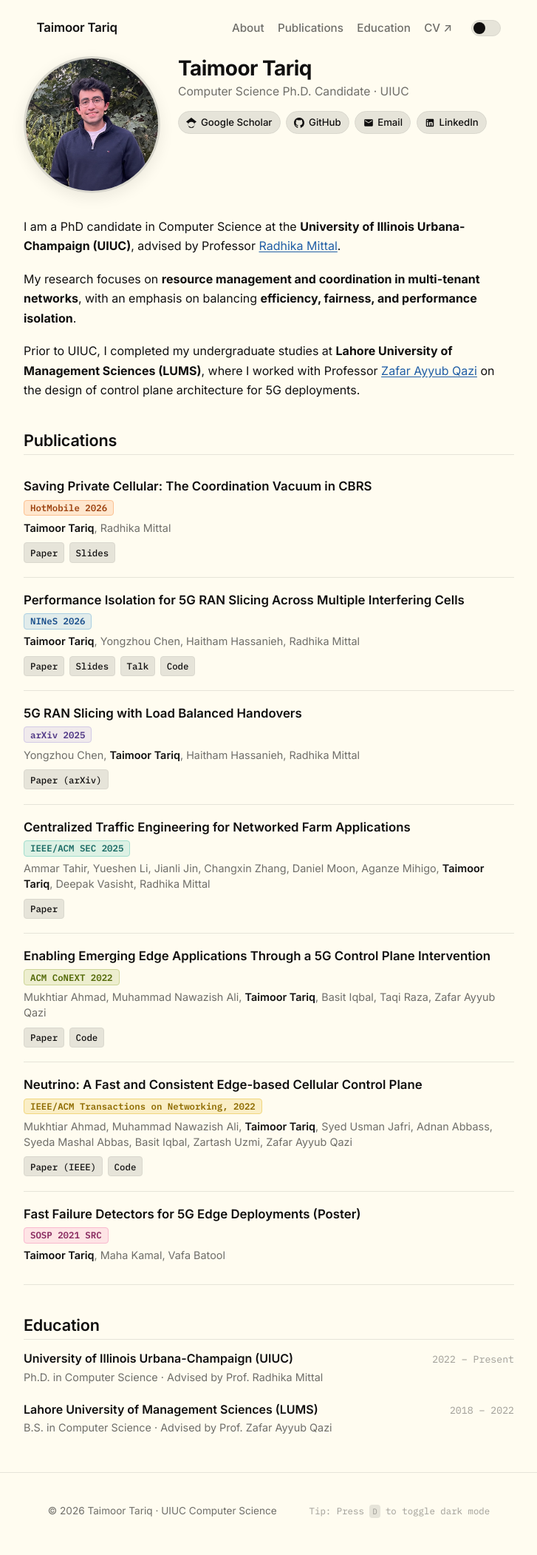
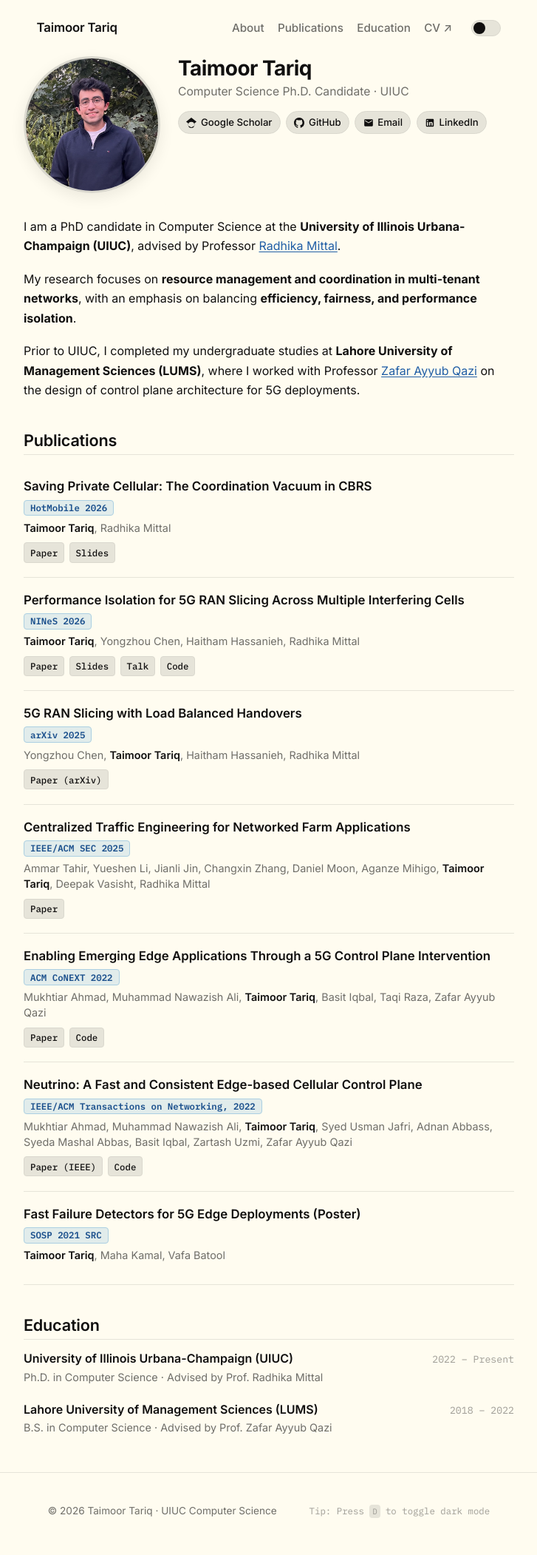
Before and after one commit to taimoortt/taimoortt.github.io, a Jekyll site: the page built from _pages/about.md, in a window 1280 px wide. Shown: the whole page at 74% size, without its empty margins (276-1003 px from the left). Built offline with Jekyll 4.4.1, drawn with Linux system fonts in a browser that asks for light colours.

Commit message:
Unify publication badge styling to a consistent color scheme

```diff
--- a/_pages/about.md
+++ b/_pages/about.md
@@ -47,7 +47,7 @@ layout: default
 <div class="pub-item">
   <div class="pub-title">Saving Private Cellular: The Coordination Vacuum in CBRS</div>
   <div class="pub-meta">
-    <span class="pub-badge badge-orange">HotMobile 2026</span>
+    <span class="pub-badge">HotMobile 2026</span>
   </div>
   <div class="pub-authors">
     <strong>Taimoor Tariq</strong>, Radhika Mittal
@@ -61,7 +61,7 @@ layout: default
 <div class="pub-item">
   <div class="pub-title">Performance Isolation for 5G RAN Slicing Across Multiple Interfering Cells</div>
   <div class="pub-meta">
-    <span class="pub-badge badge-blue">NINeS 2026</span>
+    <span class="pub-badge">NINeS 2026</span>
   </div>
   <div class="pub-authors">
     <strong>Taimoor Tariq</strong>, Yongzhou Chen, Haitham Hassanieh, Radhika Mittal
@@ -77,7 +77,7 @@ layout: default
 <div class="pub-item">
   <div class="pub-title">5G RAN Slicing with Load Balanced Handovers</div>
   <div class="pub-meta">
-    <span class="pub-badge badge-purple">arXiv 2025</span>
+    <span class="pub-badge">arXiv 2025</span>
   </div>
   <div class="pub-authors">
     Yongzhou Chen, <strong>Taimoor Tariq</strong>, Haitham Hassanieh, Radhika Mittal
@@ -90,7 +90,7 @@ layout: default
 <div class="pub-item">
   <div class="pub-title">Centralized Traffic Engineering for Networked Farm Applications</div>
   <div class="pub-meta">
-    <span class="pub-badge badge-cyan">IEEE/ACM SEC 2025</span>
+    <span class="pub-badge">IEEE/ACM SEC 2025</span>
   </div>
   <div class="pub-authors">
     Ammar Tahir, Yueshen Li, Jianli Jin, Changxin Zhang, Daniel Moon, Aganze Mihigo, <strong>Taimoor Tariq</strong>, Deepak Vasisht, Radhika Mittal
@@ -103,7 +103,7 @@ layout: default
 <div class="pub-item">
   <div class="pub-title">Enabling Emerging Edge Applications Through a 5G Control Plane Intervention</div>
   <div class="pub-meta">
-    <span class="pub-badge badge-green">ACM CoNEXT 2022</span>
+    <span class="pub-badge">ACM CoNEXT 2022</span>
   </div>
   <div class="pub-authors">
     Mukhtiar Ahmad, Muhammad Nawazish Ali, <strong>Taimoor Tariq</strong>, Basit Iqbal, Taqi Raza, Zafar Ayyub Qazi
@@ -117,7 +117,7 @@ layout: default
 <div class="pub-item">
   <div class="pub-title">Neutrino: A Fast and Consistent Edge-based Cellular Control Plane</div>
   <div class="pub-meta">
-    <span class="pub-badge badge-yellow">IEEE/ACM Transactions on Networking, 2022</span>
+    <span class="pub-badge">IEEE/ACM Transactions on Networking, 2022</span>
   </div>
   <div class="pub-authors">
     Mukhtiar Ahmad, Muhammad Nawazish Ali, <strong>Taimoor Tariq</strong>, Syed Usman Jafri, Adnan Abbass, Syeda Mashal Abbas, Basit Iqbal, Zartash Uzmi, Zafar Ayyub Qazi
@@ -131,7 +131,7 @@ layout: default
 <div class="pub-item">
   <div class="pub-title">Fast Failure Detectors for 5G Edge Deployments (Poster)</div>
   <div class="pub-meta">
-    <span class="pub-badge badge-magenta">SOSP 2021 SRC</span>
+    <span class="pub-badge">SOSP 2021 SRC</span>
   </div>
   <div class="pub-authors">
     <strong>Taimoor Tariq</strong>, Maha Kamal, Vafa Batool
--- a/assets/css/main.scss
+++ b/assets/css/main.scss
@@ -65,33 +65,9 @@
   --color-link-hover: #1A4F8C;
 
   /* Tag Badges (Light) */
-  --badge-orange-bg: #FFE7CE;
-  --badge-orange-tx: #9D4310;
-  --badge-orange-border: #FCC192;
-
-  --badge-blue-bg: #E1ECEB;
-  --badge-blue-tx: #1A4F8C;
-  --badge-blue-border: #ABCFE2;
-
-  --badge-green-bg: #EDEECF;
-  --badge-green-tx: #536907;
-  --badge-green-border: #CDD597;
-
-  --badge-purple-bg: #F0EAEC;
-  --badge-purple-tx: #4F3685;
-  --badge-purple-border: #D3CAE6;
-
-  --badge-cyan-bg: #DDF1E4;
-  --badge-cyan-tx: #1C6C66;
-  --badge-cyan-border: #A2DECE;
-
-  --badge-yellow-bg: #FAEEC6;
-  --badge-yellow-tx: #8E6B01;
-  --badge-yellow-border: #F1D67E;
-
-  --badge-magenta-bg: #FEE4E5;
-  --badge-magenta-tx: #87285E;
-  --badge-magenta-border: #F9B9CF;
+  --badge-bg: #E1ECEB;
+  --badge-tx: #1A4F8C;
+  --badge-border: #ABCFE2;
 }
 
 /* Dark Theme Mappings */
@@ -111,33 +87,9 @@ body.theme-dark,
   --color-link-hover: #92BFDB;
 
   /* Tag Badges (Dark) */
-  --badge-orange-bg: #331D12;
-  --badge-orange-tx: #F9AE77;
-  --badge-orange-border: #59290D;
-
-  --badge-blue-bg: #12253B;
-  --badge-blue-tx: #92BFDB;
-  --badge-blue-border: #1A4F8C;
-
-  --badge-green-bg: #1E2812;
-  --badge-green-tx: #BEC97E;
-  --badge-green-border: #3D4C07;
-
-  --badge-purple-bg: #241C39;
-  --badge-purple-tx: #C4B9E0;
-  --badge-purple-border: #4F3685;
-
-  --badge-cyan-bg: #132B28;
-  --badge-cyan-tx: #87D3C3;
-  --badge-cyan-border: #1C6C66;
-
-  --badge-yellow-bg: #2B230B;
-  --badge-yellow-tx: #ECCB60;
-  --badge-yellow-border: #664D01;
-
-  --badge-magenta-bg: #2C1723;
-  --badge-magenta-tx: #F4A4C2;
-  --badge-magenta-border: #641F46;
+  --badge-bg: #12253B;
+  --badge-tx: #92BFDB;
+  --badge-border: #1A4F8C;
 }
 
 /* Base Reset & Typography */
@@ -517,50 +469,10 @@ main {
   font-weight: 600;
   font-family: var(--font-mono);
   border-radius: 4px;
-  border: 1px solid transparent;
+  background-color: var(--badge-bg);
+  color: var(--badge-tx);
+  border: 1px solid var(--badge-border);
   line-height: 1.2;
-}
-
-.badge-orange {
-  background-color: var(--badge-orange-bg);
-  color: var(--badge-orange-tx);
-  border-color: var(--badge-orange-border);
-}
-
-.badge-blue {
-  background-color: var(--badge-blue-bg);
-  color: var(--badge-blue-tx);
-  border-color: var(--badge-blue-border);
-}
-
-.badge-green {
-  background-color: var(--badge-green-bg);
-  color: var(--badge-green-tx);
-  border-color: var(--badge-green-border);
-}
-
-.badge-purple {
-  background-color: var(--badge-purple-bg);
-  color: var(--badge-purple-tx);
-  border-color: var(--badge-purple-border);
-}
-
-.badge-cyan {
-  background-color: var(--badge-cyan-bg);
-  color: var(--badge-cyan-tx);
-  border-color: var(--badge-cyan-border);
-}
-
-.badge-yellow {
-  background-color: var(--badge-yellow-bg);
-  color: var(--badge-yellow-tx);
-  border-color: var(--badge-yellow-border);
-}
-
-.badge-magenta {
-  background-color: var(--badge-magenta-bg);
-  color: var(--badge-magenta-tx);
-  border-color: var(--badge-magenta-border);
 }
 
 .pub-authors {
```
